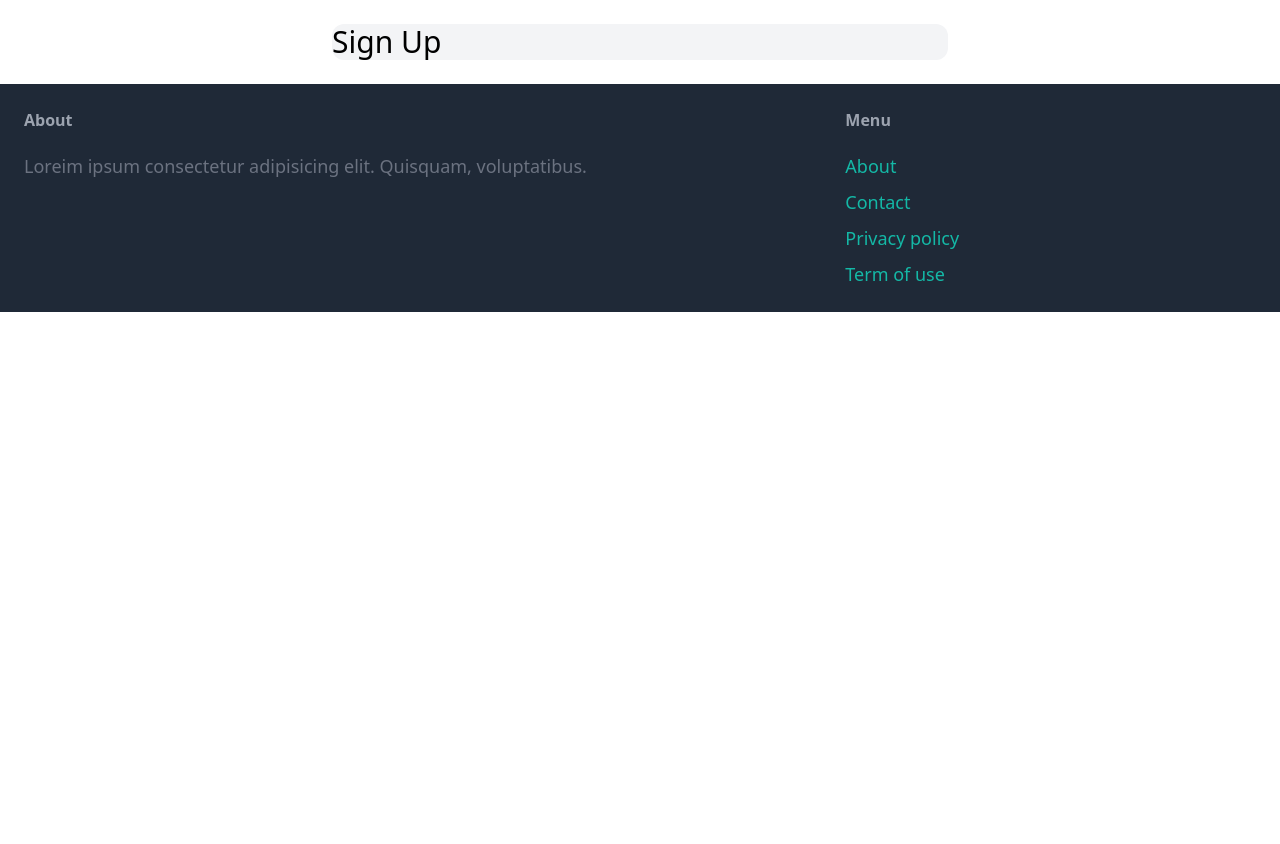
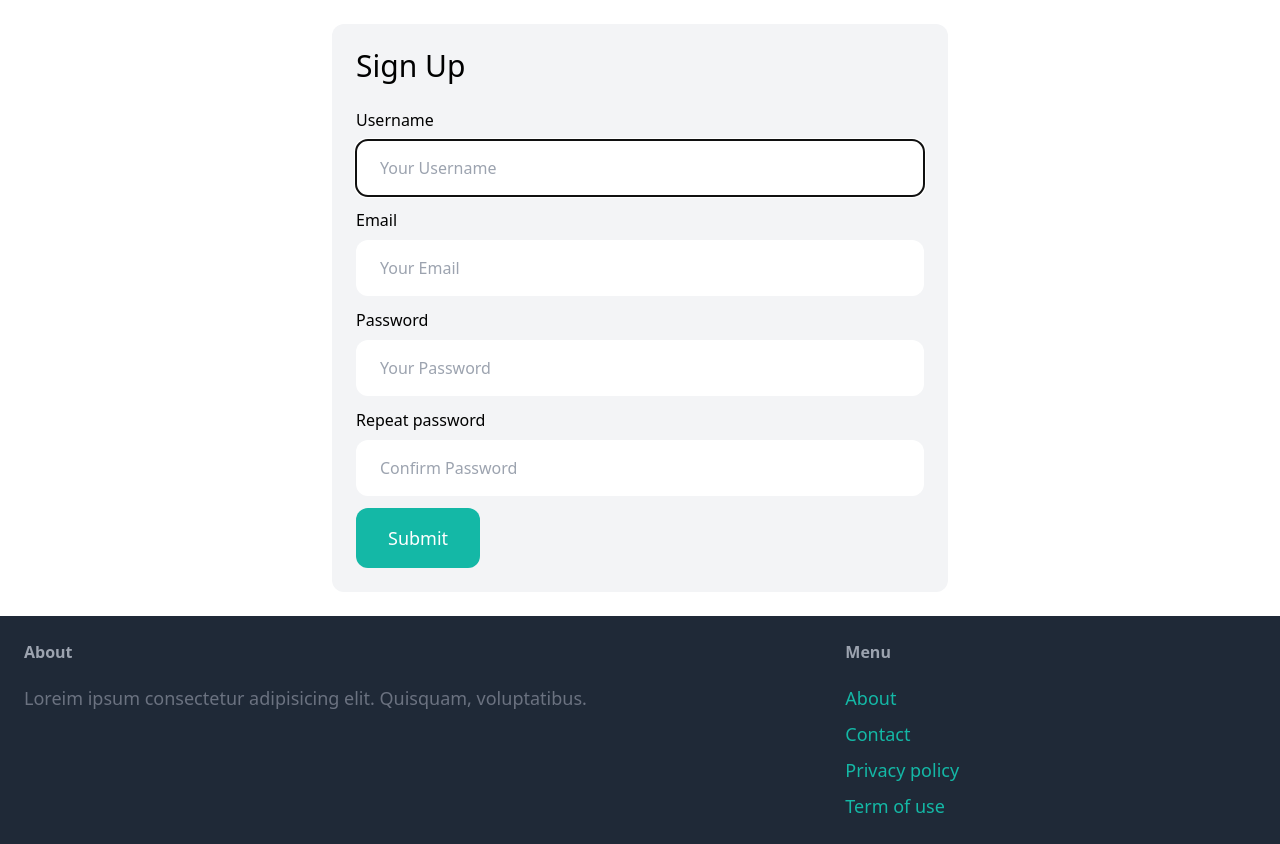
Before and after one commit to Mamba1099/Online_Marketplace, a Django app: page /signup/ in a window 1280 px wide. Shown: the part 81-925 px from the top of the page. Before the commit the page ends 393 px from the top, so only its background shows below. Run offline with Django 4.2, Linux system fonts and the light colour scheme; some libraries are stand-ins or nearby versions.

Commit message:
feat: signup form fields and templates

```diff
--- a/core/forms.py
+++ b/core/forms.py
@@ -6,3 +6,15 @@ class SignUpForm(UserCreationForm):
     class Meta:
         model = User
         fields = ("username", "email", "password1", "password2")
+    username = forms.CharField(widget=forms.TextInput(attrs={
+        'placeholder': 'Your Username',
+        'class': 'w-full py-4 px-6 rounded-xl'}))
+    email = forms.CharField(widget=forms.TextInput(attrs={
+        'placeholder': 'Your Email',
+        'class': 'w-full py-4 px-6 rounded-xl'}))
+    password1 = forms.CharField(widget=forms.TextInput(attrs={
+        'placeholder': 'Your Password',
+        'class': 'w-full py-4 px-6 rounded-xl'}))
+    password2 = forms.CharField(widget=forms.TextInput(attrs={
+        'placeholder': 'Confirm Password',
+        'class': 'w-full py-4 px-6 rounded-xl'}))
--- a/core/templates/signup.html
+++ b/core/templates/signup.html
@@ -3,7 +3,41 @@
 {%block title%}Sign Up{%endblock%}
 
 {%block content%}
-<div class="w-1/2 my-6 mx-auto bg-gray-100 rounded-xl">
+<div class="w-1/2 my-6 mx-auto p-6 bg-gray-100 rounded-xl">
     <h1 class="mb-6 text-3xl">Sign Up</h1>
+
+    <form method="post" action="">
+        {%csrf_token%}
+
+        {{form.non_field_errors}}
+
+        <div class="mb-3">
+            <label class="inline-block mb-2">Username</label>
+            {{form.username}}
+            {{form.username.errors}}
+        </div>
+        <div class="mb-3">
+            <label class="inline-block mb-2">Email</label>
+            {{form.email}}
+        </div>
+        <div class="mb-3">
+            <label class="inline-block mb-2">Password</label>
+            {{form.password1}}
+        </div>
+        <div class="mb-3">
+            <label class="inline-block mb-2">Repeat password</label>
+            {{form.password2}}
+        </div>
+
+        {%if form.errors or form.non_field_errors%}
+        <div class="mb-3 p-6 bg-red-100 rounded-xl">
+            {%for fiels in form%}
+                {{field.errors}}
+            {%endfor%}
+                {{form.non_field_errors}}
+        </div>
+        {%endif%}
+        <button class="py-4 px-8 text-lg bg-teal-500 hover:bg-teal-700 rounded-xl text-white">Submit</button>
+    </form>
 </div>
 {%endblock%}
--- a/core/views.py
+++ b/core/views.py
@@ -1,4 +1,4 @@
-from django.shortcuts import render
+from django.shortcuts import render, redirect
 
 from item.models import Category, Item
 from .forms import SignUpForm
@@ -16,6 +16,12 @@ def contact(request):
 
 """initialize instance for SignUpForm"""
 def signup(request):
+    if request.method == "POST":
+        form = SignUpForm(request.POST)
+        if form.is_valid():
+            form.save()
+
+        return redirect('/login')
     form = SignUpForm()
 
     return render(request, "signup.html", {
```
